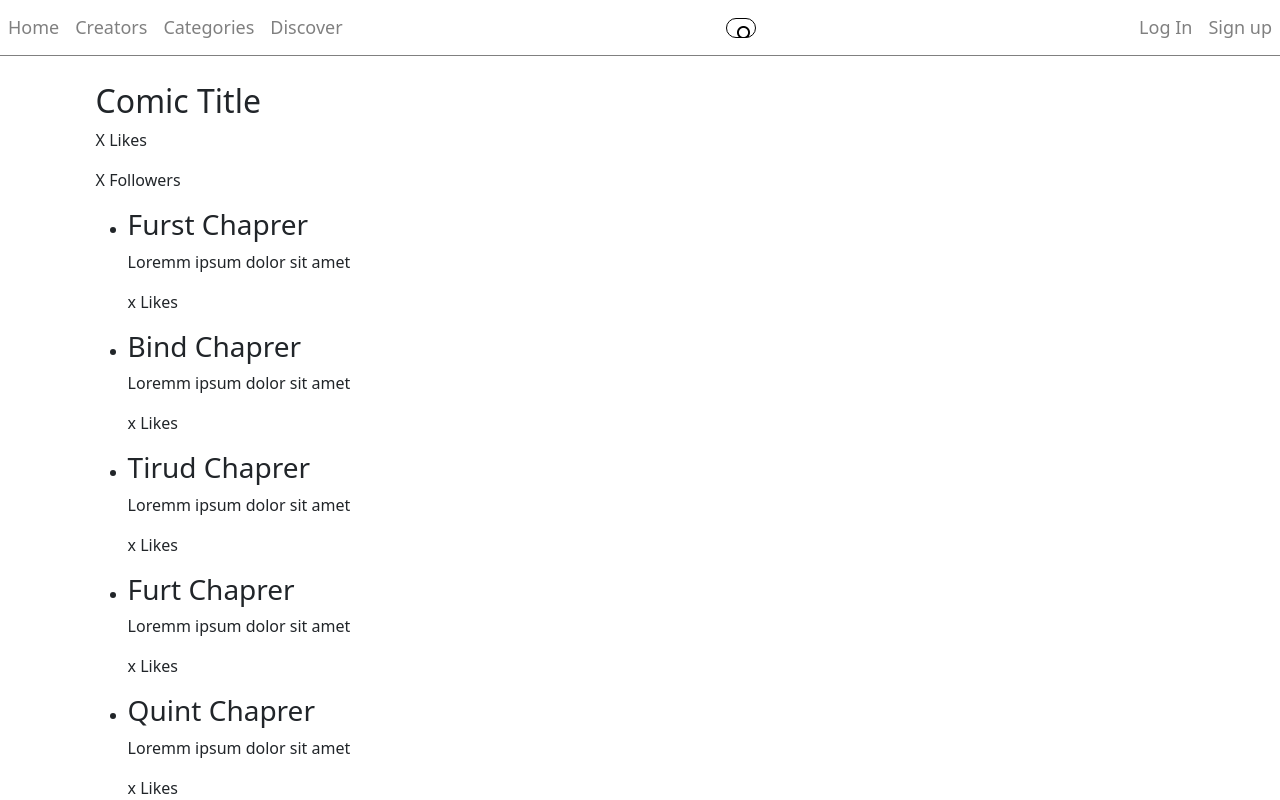
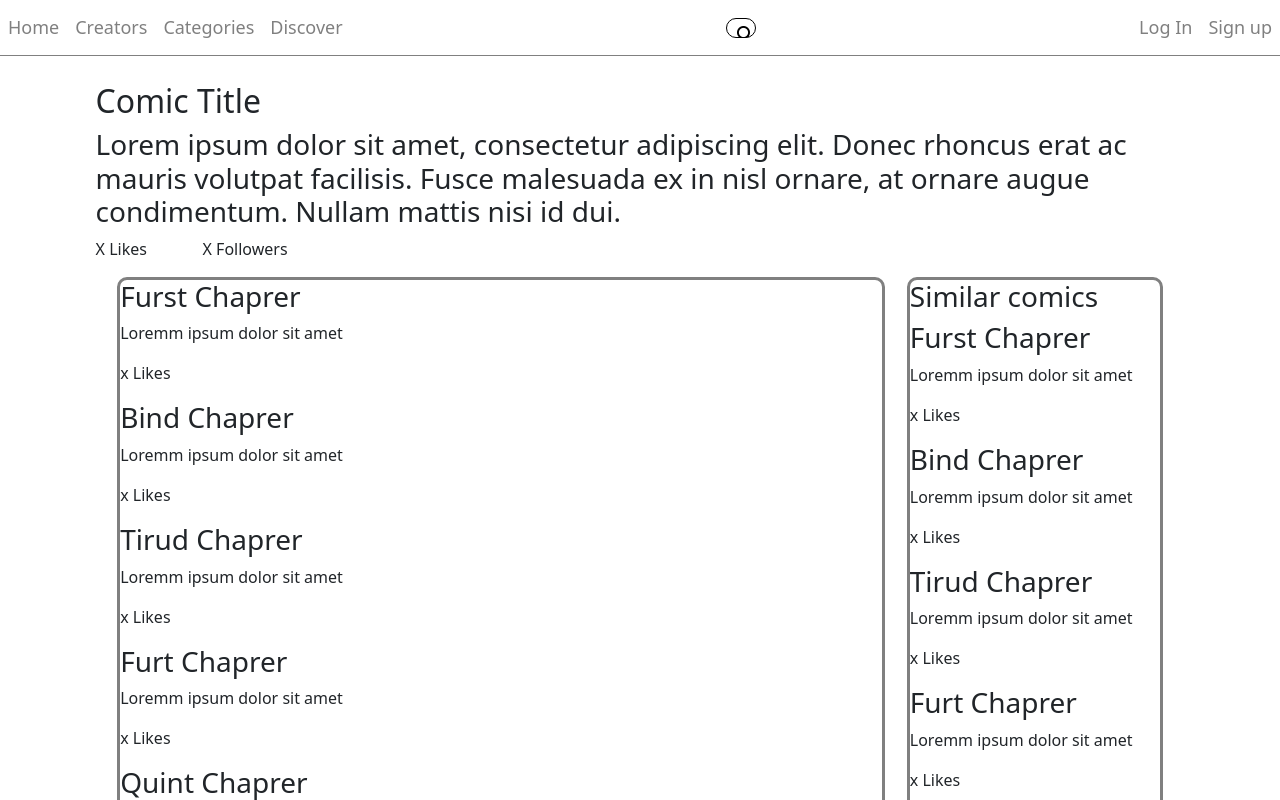
Before and after one commit to JuliCarracedo/comic-app-frontend, a React (Create React App) app: page /comic in a window 1280 px wide. Shown: the top 800 px of the page. Built offline with nearby package versions, Linux system fonts and the light colour scheme; the HTML template or start-up script is replaced by a standard one.

Commit message:
Finish comic page wireframe

```diff
--- a/src/pages/Comic/Comic.js
+++ b/src/pages/Comic/Comic.js
@@ -1,5 +1,5 @@
 import React from "react";
-
+import '../../styles/comic.css'
 const Comic = () => {
     const chapters = [{number: 1, title: 'Furst Chaprer', description: 'Loremm ipsum dolor sit amet'},
                     {number: 4, title: 'Furt Chaprer', description: 'Loremm ipsum dolor sit amet'},
@@ -10,8 +10,13 @@ const Comic = () => {
      return (
         <div className="container">
             <h2>Comic Title</h2>
-            <p> X Likes </p>
-            <p> X Followers </p>
+            <h3> Lorem ipsum dolor sit amet, consectetur adipiscing elit. Donec rhoncus erat ac mauris volutpat facilisis. Fusce malesuada ex in nisl ornare, at ornare augue condimentum. Nullam mattis nisi id dui.</h3>
+            <div className="stats">
+                <p> X Likes </p>
+                <p> X Followers </p>
+            </div>
+            <div className="comic-body">
+
             <ul className="chapters-list">
                 {
                    chapters.sort((a,b)=>a.number < b.number ? -1 : 1).map(
@@ -23,6 +28,20 @@ const Comic = () => {
                    )
                 }
             </ul>
+
+            <ul className="similar-comics">
+                <li><h3>Similar comics</h3></li>
+                {
+                   chapters.sort((a,b)=>a.number < b.number ? -1 : 1).map(
+                       chapter => < li key={chapter.number}>
+                           <h3>{chapter.title}</h3>
+                           <p>{chapter.description}</p>
+                           <p> x Likes</p>
+                           </li>
+                   )
+                }
+            </ul>
+            </div>
         </div>
      )
 }
--- /dev/null
+++ b/src/styles/comic.css
@@ -0,0 +1,34 @@
+.chapters-list {
+    list-style: none;
+    padding: 0;
+    display: flex;
+    flex-direction: column;
+    border: 3px solid gray;
+    border-radius: 10px;
+    width: 60vw;
+    margin: 0;
+}
+
+.comic-body {
+    display: flex;
+    flex-direction: row;
+    justify-content: space-evenly;
+    align-items:flex-start;
+}
+
+.similar-comics {
+    list-style: none;
+    padding: 0;
+    margin: 0;
+    display: flex;
+    flex-direction: column;
+    border: 3px solid gray;
+    border-radius: 10px;
+    width: 20vw;
+}
+
+.stats {
+    display: flex;
+    width: 15vw;
+    justify-content: space-between;
+}
```
